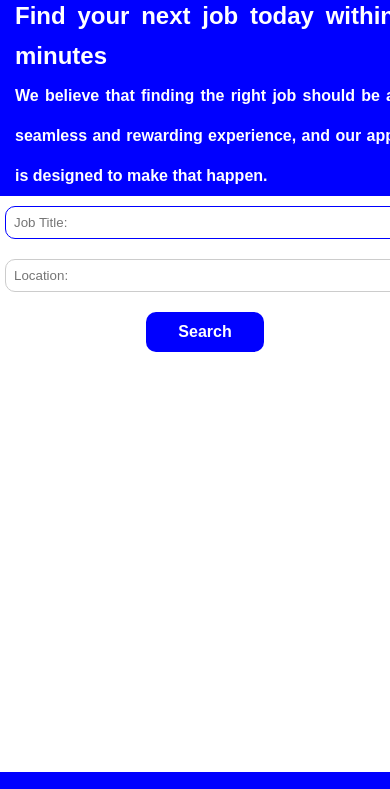
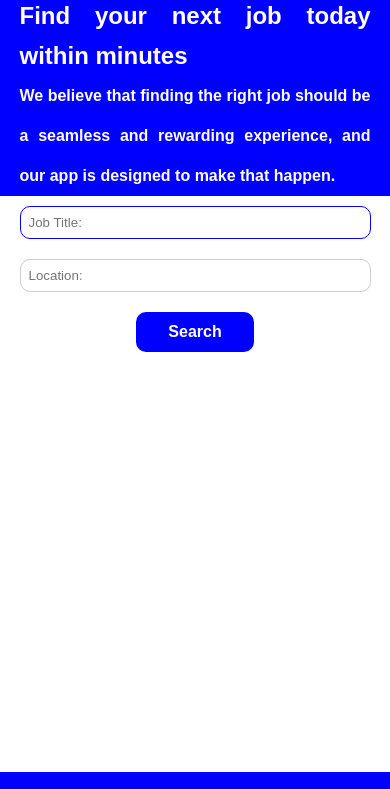
Before and after one commit to muthuieric/JobSwipe, a plain HTML site: page index.html in a window 390 px wide. Shown: the part 64-853 px from the top of the page. Drawn offline with Linux system fonts and the light colour scheme.

Commit message:
added responsiveness on small screen

```diff
--- a/style.css
+++ b/style.css
@@ -6,8 +6,6 @@
   }
 
   .container {
-  display: grid;
-  grid-template-columns: 1fr;
   justify-content: center;
   align-items: center;
   position: relative;
@@ -18,7 +16,6 @@
 
 .fSection{
   background-color: #0000ff;
-  padding-left: 20px;
   display: flex;
   flex-direction: column;
   text-align:justify;
@@ -29,6 +26,7 @@
 .fSection p{
   color: #FFF;
   line-height: 40px;
+  width: 90%;
 
 }
 .fSection p:first-child{
@@ -61,8 +59,8 @@
 #location {
   border: 1px solid #cccccc;
   padding: 0.5rem;
-  width: 100%;
-  max-width: 600px;
+  width: 90%;
+  max-width: 500px;
   border-radius: 10px;
   margin: 10px;
 }
@@ -99,7 +97,8 @@
 }
 
 .card {
-  width: 400px;
+  max-width: 400px;
+  width: 90%;
   border: 1px solid #ccc;
   border-radius: 10px;
   padding: 10px;
@@ -168,7 +167,7 @@
 
 .form-control {
   max-width: 1000px;
-  width: 100%;
+  width: 90%;
   margin: 1rem auto; /* Set top and bottom margin to auto and left/right margin to 1rem */
   padding: 0.5rem;
   font-size: 1rem;
```
